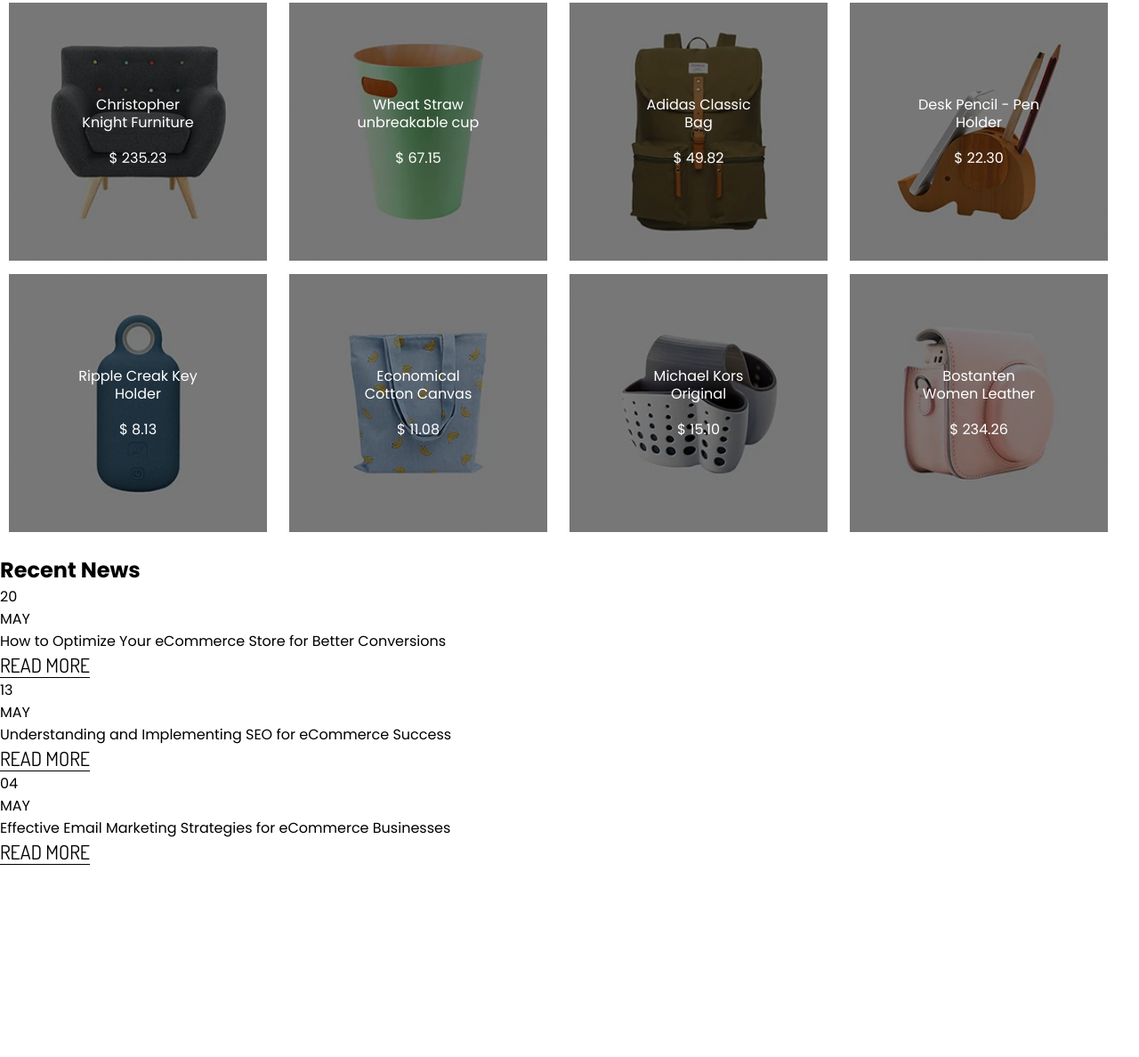
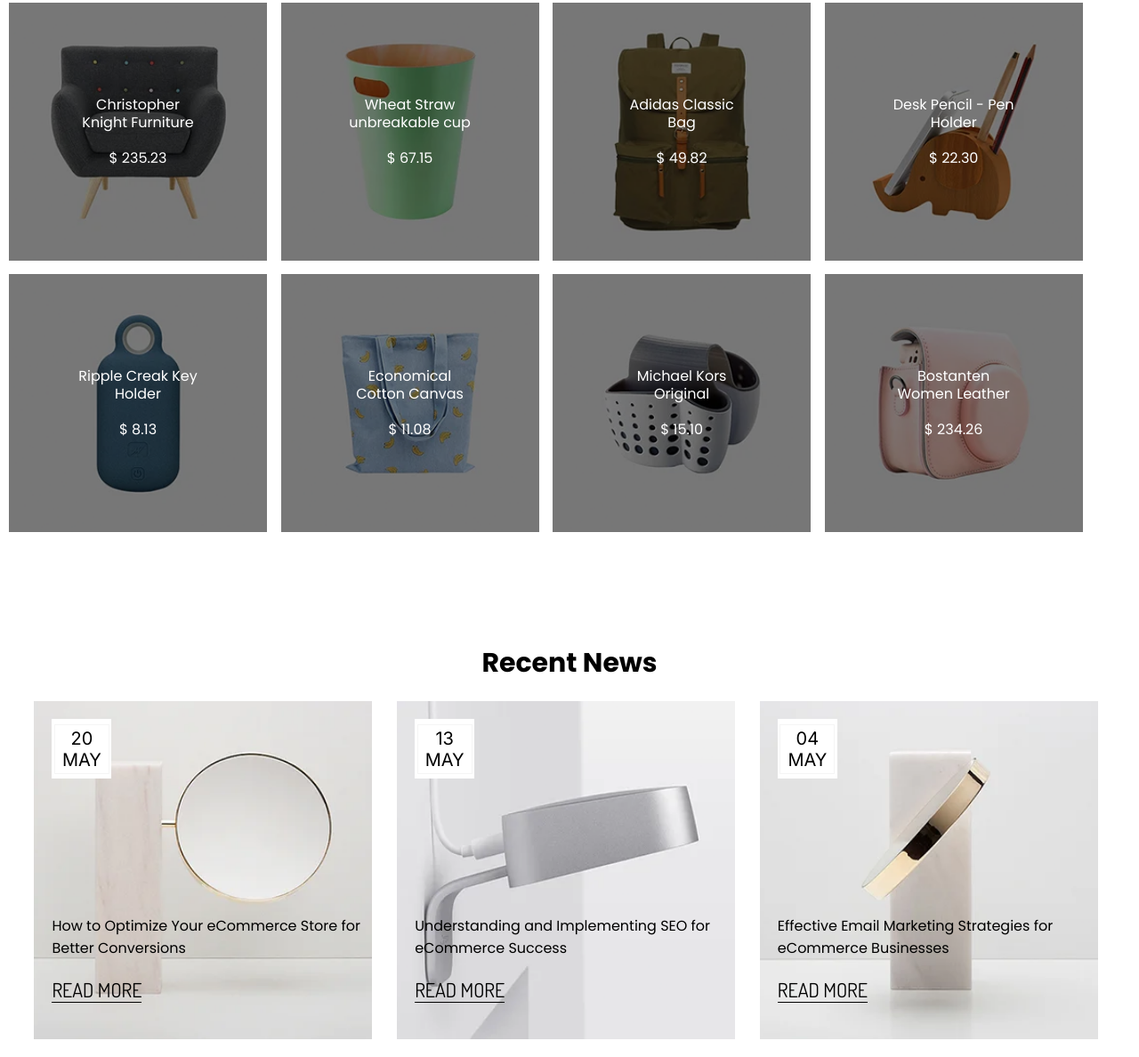
Before and after one commit to SteveMwanzia/Project-C4-Group7, a plain HTML site: page index.html in a window 1280 px wide. Shown: the part 1275-2463 px from the top of the page at 89% size. Before the commit the page ends 2248 px from the top, so only its background shows below. Drawn offline with Linux system fonts and the light colour scheme.

Commit message:
steve changes

```diff
--- a/css/best_products.css
+++ b/css/best_products.css
@@ -30,7 +30,7 @@
     background: url(/Project-C4-Group7/images/Bostanten_Women_Leather.png) no-repeat scroll center center  / cover;
 }
 
-.best_products .container {
+.best_products .product {
     width: auto;
     height: 350px;
     padding: 20px;
@@ -69,14 +69,14 @@
 
 
 @media (min-width:700px) and (max-width:900px) {
-    .tab_desk  {
+    .products_container  {
         display: grid;
         grid-template-columns: auto auto auto;
         margin: 0 auto;
 
     }
 
-    .best_products .container {
+    .best_products .product {
         width: 250px;
         height: 250px;
     }
@@ -95,14 +95,15 @@
 }
 
 @media (min-width:900px) {
-    .tab_desk  {
+
+    .products_container   {
         display: grid;
         grid-template-columns: auto auto auto auto;
         margin: 0 auto;
 
     }
 
-    .best_products .container {
+    .best_products .product {
         width: 290px;
         height: 290px;
     }
@@ -120,6 +121,4 @@
     .best_products {
         margin: 0 auto;
         padding: 0 auto;
-
-
 }
--- /dev/null
+++ b/css/recent_news.css
@@ -0,0 +1,90 @@
+.may_20 {
+    background: url(/Project-C4-Group7/images/Lamp_image1.png) no-repeat scroll center center  / cover;
+}
+
+.may_13 {
+    background: url(/Project-C4-Group7/images/Lamp_image2.png) no-repeat scroll center center  / cover;
+}
+
+.may_04 {
+    background: url(/Project-C4-Group7/images/Lamp_image3.png) no-repeat scroll center center  / cover;
+}
+
+.recent_news .container {
+    width: 94%;
+    margin: 0 auto;
+}
+
+.recent_news {
+    padding: 20px 0;
+}
+
+.recent_news h2 {
+    text-align: center;
+    font-size: 30px;
+    padding-bottom: 20px;
+}
+
+.recents_container {
+    display: grid;
+    grid-template-columns: repeat(3, 1fr);
+    gap: 20px;
+}
+
+.recents {
+    height: 380px;
+    width: 380px;
+    display: flex;
+    flex-direction: column;
+    justify-content: space-between;
+    padding-left: 20px;
+}
+
+.recents_bottom {
+    margin-bottom: 40px;
+}
+
+.recents_bottom p:nth-child(1){
+    margin-bottom: 20px;
+}
+
+.date {
+    margin-top: 20px;
+    background-color: white;
+    width: 67px;
+    height: 67px;
+    display: flex;
+    justify-content: center;
+    align-items: center;
+}
+
+.date p {
+    border: 1px solid rgba(0, 0, 0, 0.04);
+    padding: 3px 8px;
+    background-color: rgba(255, 255, 255, 0.83);
+    text-align: center;
+    font-size: 20px;
+    font-family: 'inter', sans-serif;
+}
+
+@media (min-width:601px) and (max-width:899) {
+    .recents_container {
+        grid-template-columns: repeat(2, 1fr);
+    }
+
+    .recents {
+        height: 350px;
+        width: 350px;
+    }
+}
+
+@media (max-width:500px) {
+    .recents_container {
+        grid-template-columns: repeat(1, 1fr);
+    }
+
+    .recents {
+        height: 350px;
+        width: 350px;
+    }
+}
--- a/index.html
+++ b/index.html
@@ -8,9 +8,10 @@
     <link rel="stylesheet" href="./css/hero.css">
     <link rel="stylesheet" href="./css/products.css">
     <link rel="stylesheet" href="./css/best_products.css">
+    <link rel="stylesheet" href="./css/recent_news.css">
     <link rel="preconnect" href="https://fonts.googleapis.com">
     <link rel="preconnect" href="https://fonts.gstatic.com" crossorigin>
-    <link href="https://fonts.googleapis.com/css2?family=Dosis:wght@200;300;400;500;600;700&family=Poppins:ital,wght@0,100;0,200;0,300;0,400;0,500;0,600;0,700;0,900;1,100;1,300;1,500&display=swap" rel="stylesheet">
+    <link href="https://fonts.googleapis.com/css2?family=Dosis:wght@200;300;400;500;600;700&family=Inter:wght@100;200;300;400;500;600;700;800;900&family=Poppins:ital,wght@0,100;0,200;0,300;0,400;0,500;0,600;0,700;0,900;1,100;1,300;1,500&display=swap" rel="stylesheet">
     <script src="./feather.js"></script>
 </head>
 <body>
@@ -62,55 +63,57 @@
     </section>
 
     <section class="best_products">
+
+        <div class="container">
             <h2>Best Products</h2>
-
-        <div class="tab_desk">
-            <div class="container christoper">
+            <div class="products_container">
+                <div class="product christoper">
                     <p>  Christopher <br> Knight Furniture</p>
                     <p>$ 235.23</p>
                     <div class="overlay"></div>
                 </div>
 
-            <div class="container wheat_straw">
+                <div class="product wheat_straw">
                     <p>Wheat Straw <br> unbreakable cup</p>
                     <p>$ 67.15</p>
                     <div class="overlay"></div>
                 </div>
 
-            <div class="container adidas">
+                <div class="product adidas">
                     <p>Adidas Classic <br> Bag</p>
                     <p>$ 49.82</p>
                     <div class="overlay"></div>
                 </div>
 
-            <div class="container desk_pencil">
+                <div class="product desk_pencil">
                     <p>Desk Pencil - Pen <br> Holder</p>
                     <p>$ 22.30</p>
                     <div class="overlay"></div>
                 </div>
 
-            <div class="container ripple_creak">
+                <div class="product ripple_creak">
                     <p>Ripple Creak Key <br> Holder</p>
                     <p>$ 8.13</p>
                     <div class="overlay"></div>
                 </div>
 
-            <div class="container economical">
+                <div class="product economical">
                     <p>Economical <br> Cotton Canvas</p>
                     <p>$ 11.08</p>
                     <div class="overlay"></div>
                 </div>
 
-            <div class="container michael ">
+                <div class="product michael ">
                     <p>Michael Kors <br> Original</p>
                     <p>$ 15.10</p>
                     <div class="overlay"></div>
                 </div>
 
-            <div class="container bostanten">
+                <div class="product bostanten">
                     <p>Bostanten <br> Women Leather</p>
                     <p class="p_sec">$ 234.26</p>
                     <div class="overlay"></div>
+                </div>
             </div>
         </div>
 
@@ -119,24 +122,40 @@
 
 
     <section class="recent_news">
+        <div class="container">
             <h2>Recent News</h2>
+            <div class="recents_container">
+                <div class="recents may_20">
+                    <div class="date">
+                        <p>20 <br> MAY</p>
+                    </div>
 
-        <div class="container 20_may">
-            <p>20 <br> MAY</p>
+                    <div class="recents_bottom">
                         <p>How to Optimize Your eCommerce Store for Better Conversions</p>
                         <div><a href="#" class="shopnow_btn">READ MORE</a></div>
                     </div>
+                </div>
 
-        <div class="container 13_may">
+                <div class="recents may_13">
+                    <div class="date">
                         <p>13 <br> MAY</p>
+                    </div>
+                    <div class="recents_bottom">
                         <p>Understanding and Implementing SEO for eCommerce Success</p>
                         <div><a href="#" class="shopnow_btn">READ MORE</a></div>
                     </div>
+                </div>
 
-        <div class="container 04_may">
+                <div class="recents may_04">
+                    <div class="date">
                         <p>04 <br> MAY</p>
+                    </div>
+                    <div class="recents_bottom">
                         <p>Effective Email Marketing Strategies for eCommerce Businesses</p>
                         <div><a href="#" class="shopnow_btn">READ MORE</a></div>
+                    </div>
+                </div>
+            </div>
         </div>
     </section>
 
```
Lines whose indentation alone changed are shown as unchanged.
